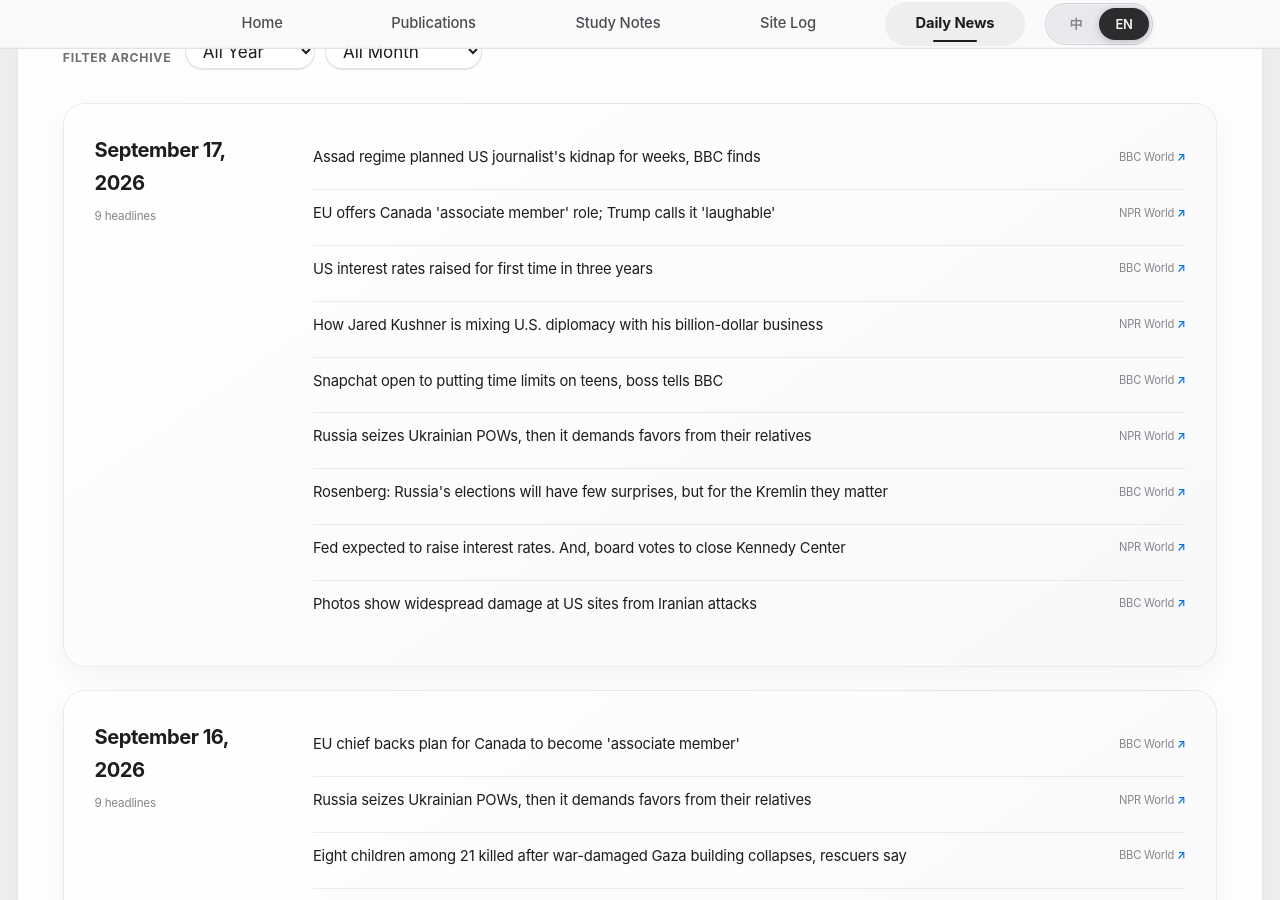
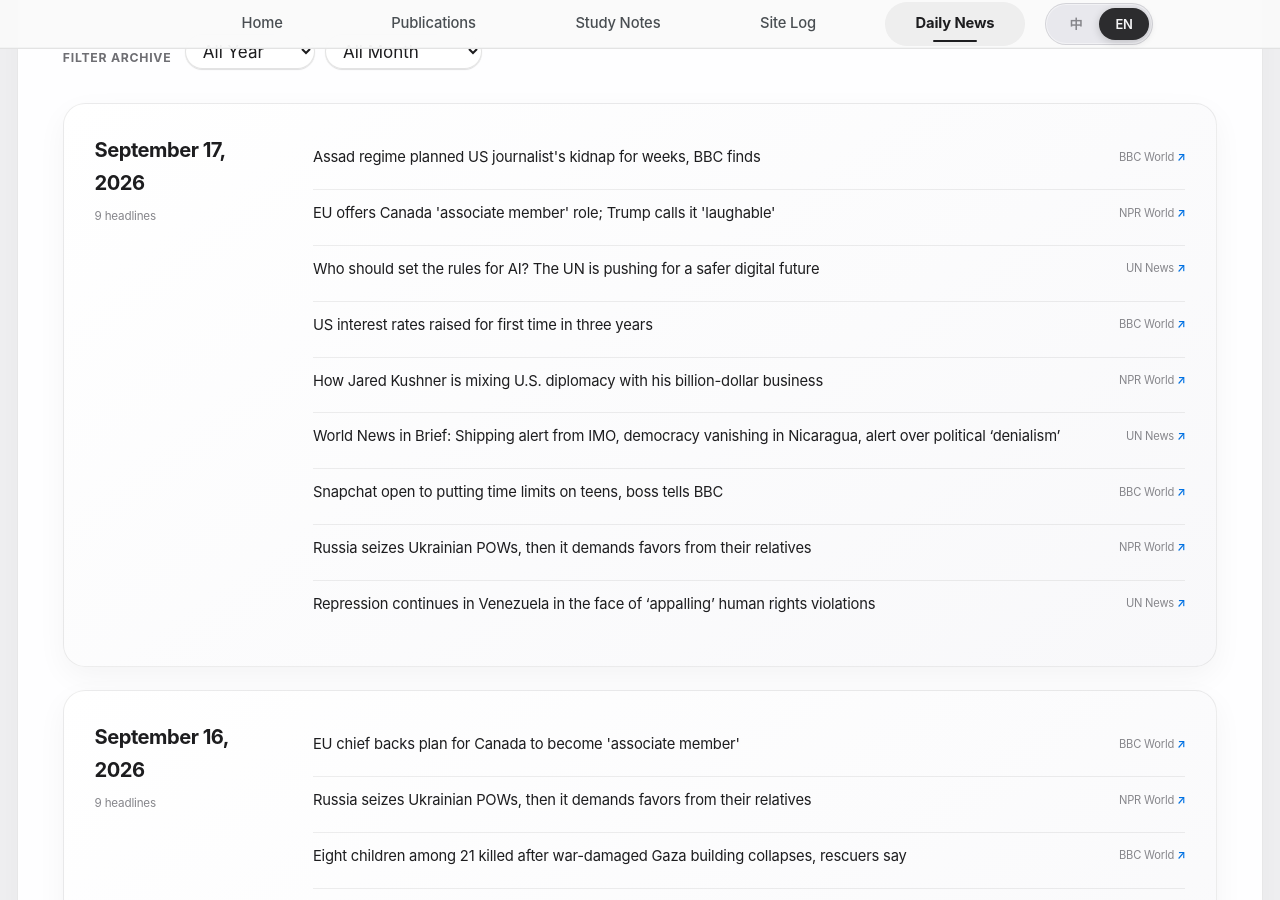
Before and after one commit to HaoxiangLuo/HaoxiangLuo.github.io, a Jekyll site: the page built from _pages/daily-news.html, in a window 1280 px wide and 900 px high, scrolled down 297 px. Built offline with Jekyll 4.4.1, drawn with Linux system fonts in a browser that asks for light colours; a style sheet for code colours, icons or effects is not loaded.

Commit message:
Update daily news 2026-09-17

```diff
--- a/_data/daily_news.json
+++ b/_data/daily_news.json
@@ -1,5 +1,5 @@
 {
-  "updated_at": "2026-09-17T13:24:43+08:00",
+  "updated_at": "2026-09-17T14:31:16+08:00",
   "days": [
     {
       "date": "2026-09-17",
@@ -15,6 +15,11 @@
           "url": "https://www.npr.org/2026/09/16/nx-s1-5971043/eu-canada-carney-tariffs-trump"
         },
         {
+          "title": "Who should set the rules for AI? The UN is pushing for a safer digital future",
+          "source": "UN News",
+          "url": "https://news.un.org/feed/view/en/story/2026/09/1168353"
+        },
+        {
           "title": "US interest rates raised for first time in three years",
           "source": "BBC World",
           "url": "https://www.bbc.co.uk/news/articles/cw4gmlyvj422o?at_medium=RSS&at_campaign=rss"
@@ -23,6 +28,11 @@
           "title": "How Jared Kushner is mixing U.S. diplomacy with his billion-dollar business",
           "source": "NPR World",
           "url": "https://www.npr.org/2026/09/16/nx-s1-5971125/how-jared-kushner-is-mixing-u-s-diplomacy-with-his-billion-dollar-business"
+        },
+        {
+          "title": "World News in Brief: Shipping alert from IMO, democracy vanishing in Nicaragua, alert over political ‘denialism’",
+          "source": "UN News",
+          "url": "https://news.un.org/feed/view/en/story/2026/09/1168352"
         },
         {
           "title": "Snapchat open to putting time limits on teens, boss tells BBC",
@@ -35,19 +45,9 @@
           "url": "https://www.npr.org/2026/09/16/nx-s1-5904423/russia-seizes-ukrainian-pows-then-it-demands-favors-from-their-relatives"
         },
         {
-          "title": "Rosenberg: Russia's elections will have few surprises, but for the Kremlin they matter",
-          "source": "BBC World",
-          "url": "https://www.bbc.co.uk/news/articles/ck62m0r4r1y3o?at_medium=RSS&at_campaign=rss"
-        },
-        {
-          "title": "Fed expected to raise interest rates. And, board votes to close Kennedy Center",
-          "source": "NPR World",
-          "url": "https://www.npr.org/2026/09/16/g-s1-143569/up-first-newsletter-fed-reserve-interest-rates-iran-war-kennedy-center-contraception"
-        },
-        {
-          "title": "Photos show widespread damage at US sites from Iranian attacks",
-          "source": "BBC World",
-          "url": "https://www.bbc.co.uk/news/articles/c8g49e0gwxeno?at_medium=RSS&at_campaign=rss"
+          "title": "Repression continues in Venezuela in the face of ‘appalling’ human rights violations",
+          "source": "UN News",
+          "url": "https://news.un.org/feed/view/en/story/2026/09/1168351"
         }
       ]
     },
```
